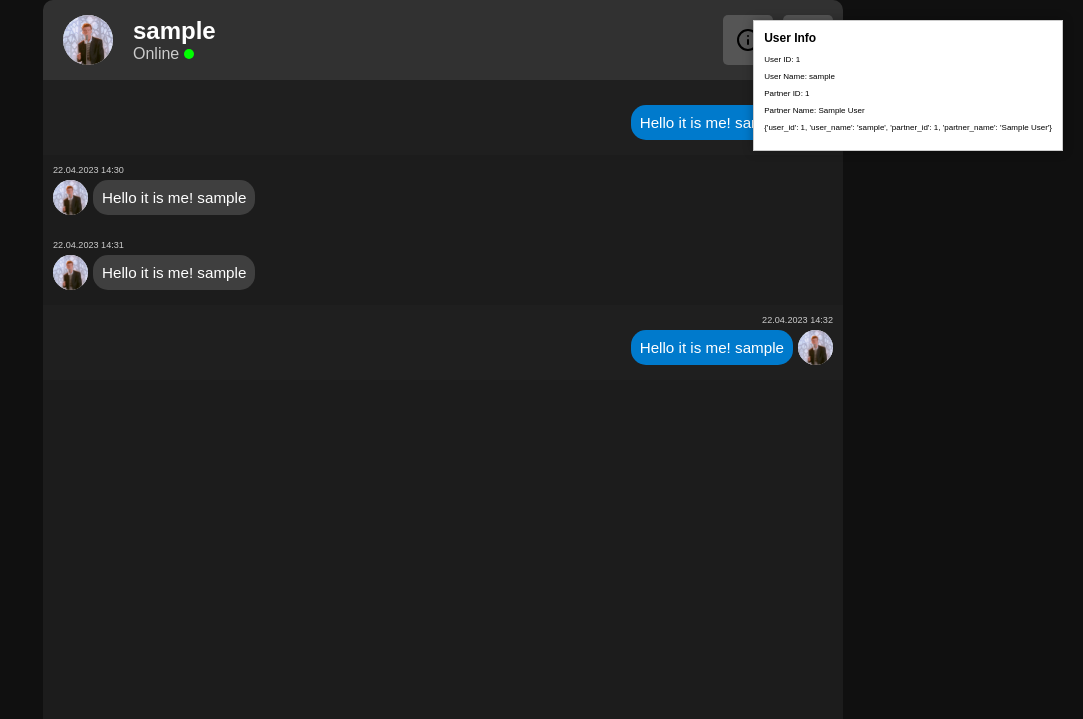
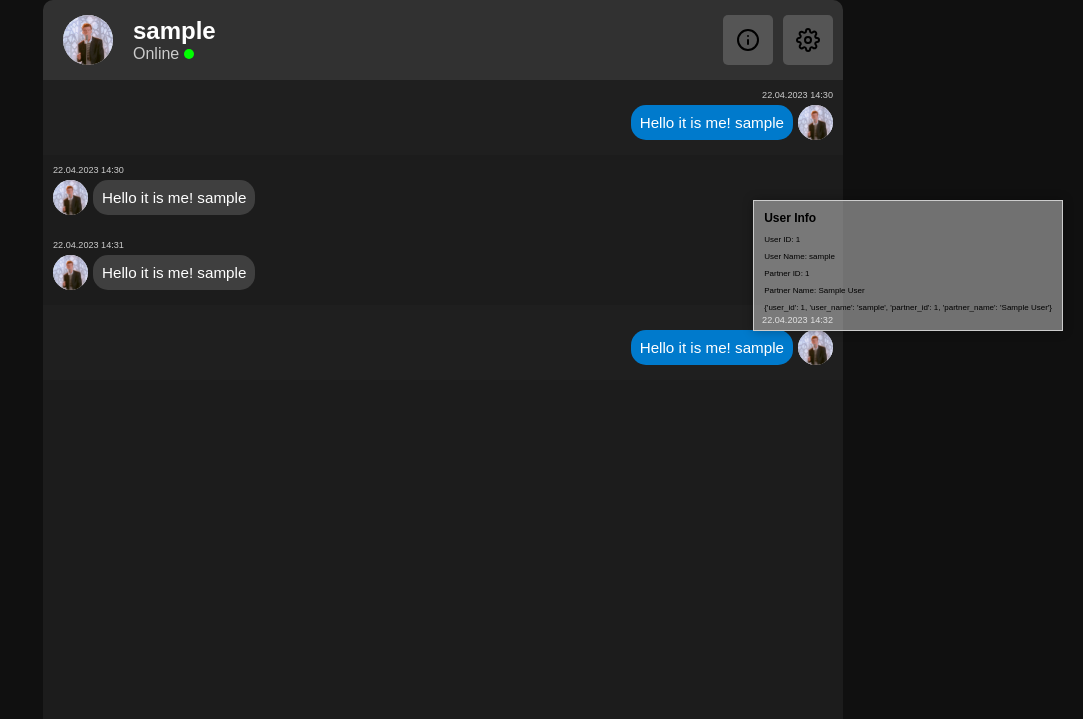
Before and after one commit to KozaCode/IceBreaker, a Flask app: page /chat in a window 1280 px wide. Shown: the top 719 px of the page, without its empty margins (197-1280 px from the left). Run offline with Flask 3, Linux system fonts and the light colour scheme; the visitor is signed in with stand-in values (Sample User, id 1); some libraries are stand-ins or nearby versions.

Commit message:
Floating window modified

```diff
--- a/IceBreaker/static/css/floating_window.css
+++ b/IceBreaker/static/css/floating_window.css
@@ -1,8 +1,8 @@
 #floating-window {
     position: fixed;
-    top: 20px;
+    top: 200px;
     right: 20px;
-    background-color: #fff;
+    background-color: #ffffff68;
     border: 1px solid #ccc;
     padding: 10px;
     box-shadow: 0 0 10px rgba(0, 0, 0, 0.3);
```
